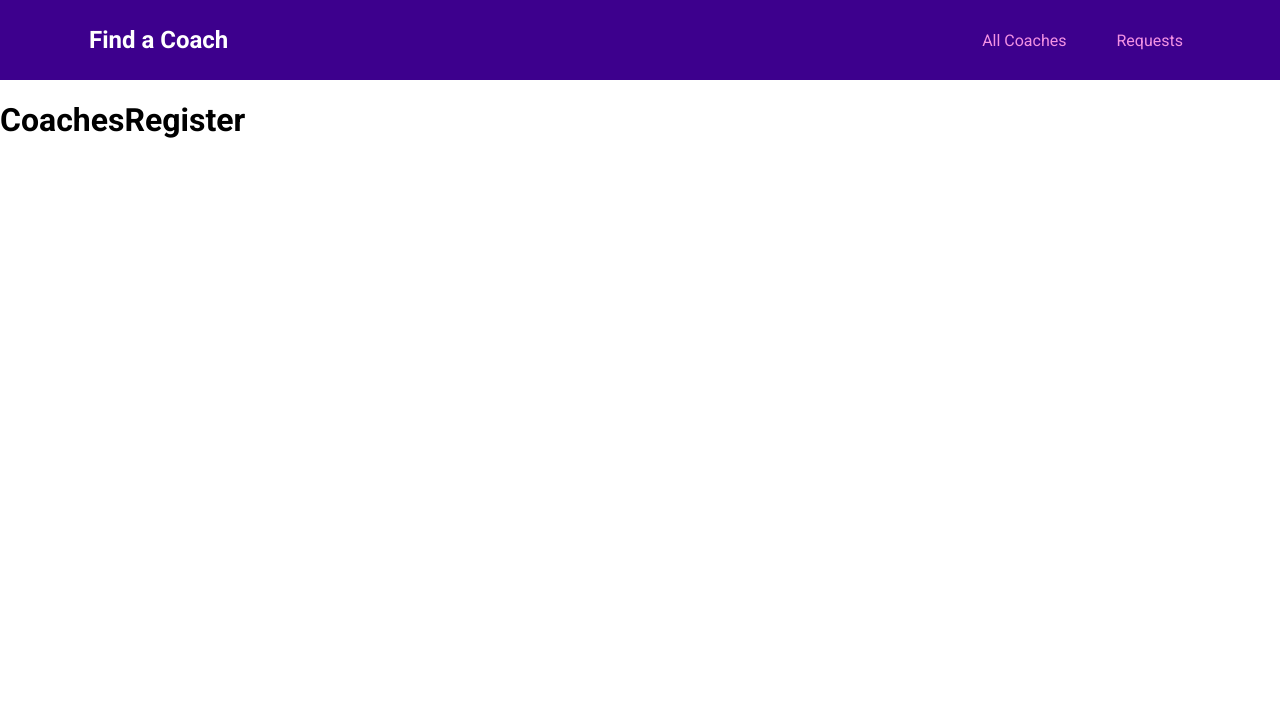
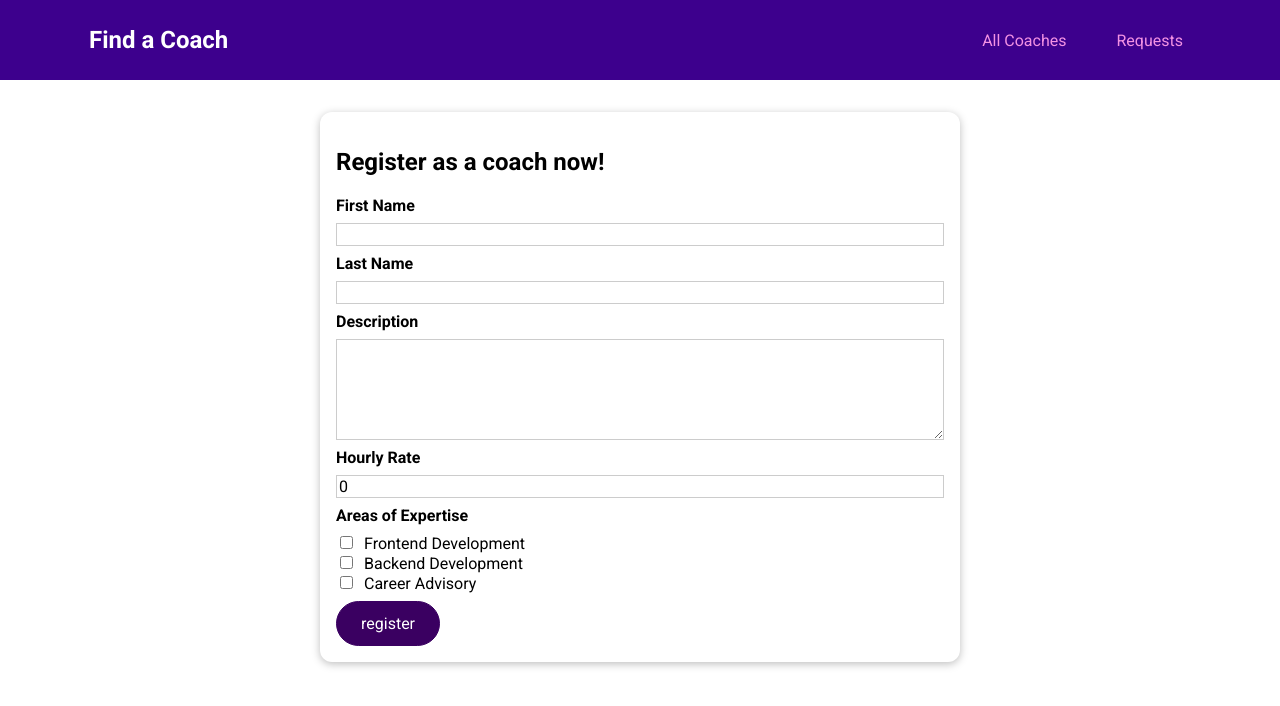
Before and after one commit to eagleduk/vue-perfect-guide, a Vue app in the folder 16. coach finder/vue-project/: page /register in a window 1280 px wide. Shown: the top 706 px of the page. Built offline with nearby package versions, Linux system fonts and the light colour scheme.

Commit message:
16. coach finder > Register Coach

```diff
--- /dev/null
+++ b/16. coach finder/vue-project/src/components/coaches/CoachesForm.vue
@@ -0,0 +1,212 @@
+<template>
+  <base-card>
+    <h2>Register as a coach now!</h2>
+
+    <form @submit.prevent="submit">
+      <div class="form-control" :class="{ invalid: firstName.inValid }">
+        <label for="firstName">First Name</label>
+        <input
+          type="text"
+          id="firstName"
+          v-model.trim="firstName.value"
+          @input="change('firstName')"
+        />
+      </div>
+
+      <div class="form-control" :class="{ invalid: lastName.inValid }">
+        <label for="lastName">Last Name</label>
+        <input
+          type="text"
+          id="lastName"
+          v-model.trim="lastName.value"
+          @input="change('lastName')"
+        />
+      </div>
+
+      <div class="form-control" :class="{ invalid: description.inValid }">
+        <label for="description">Description</label>
+        <textarea
+          id="description"
+          rows="5"
+          v-model.trim="description.value"
+          @input="change('description')"
+        ></textarea>
+      </div>
+
+      <div class="form-control" :class="{ invalid: rate.inValid }">
+        <label for="rate">Hourly Rate</label>
+        <input
+          type="number"
+          id="rate"
+          v-model.number="rate.value"
+          @input="change('rate')"
+        />
+      </div>
+
+      <div class="form-control" :class="{ invalid: areas.inValid }">
+        <h3>Areas of Expertise</h3>
+        <div>
+          <input
+            type="checkbox"
+            id="frontend"
+            value="frontend"
+            v-model="areas.value"
+            @change="change('areas')"
+          />
+          <label for="frontend">Frontend Development</label>
+        </div>
+        <div>
+          <input
+            type="checkbox"
+            id="backend"
+            value="backend"
+            v-model="areas.value"
+            @change="change('areas')"
+          />
+          <label for="backend">Backend Development</label>
+        </div>
+        <div>
+          <input
+            type="checkbox"
+            id="career"
+            value="career"
+            v-model="areas.value"
+            @change="change('areas')"
+          />
+          <label for="career">Career Advisory</label>
+        </div>
+      </div>
+      <base-button>register</base-button>
+    </form>
+  </base-card>
+</template>
+
+<script>
+export default {
+  emits: ["add-coach"],
+  data() {
+    return {
+      firstName: {
+        value: "",
+        inValid: false,
+      },
+      lastName: {
+        value: "",
+        inValid: false,
+      },
+      description: {
+        value: "",
+        inValid: false,
+      },
+      rate: {
+        value: 0,
+        inValid: false,
+      },
+      areas: {
+        value: [],
+        inValid: false,
+      },
+    };
+  },
+  methods: {
+    change(key) {
+      this[key].inValid = false;
+    },
+    inValidate() {
+      let result = false;
+      if (this.firstName.value === "") {
+        this.firstName.inValid = true;
+        result = true;
+      }
+      if (this.lastName.value === "") {
+        this.lastName.inValid = true;
+        result = true;
+      }
+      if (this.description.value === "") {
+        this.description.inValid = true;
+        result = true;
+      }
+      if (this.rate.value < 0) {
+        this.rate.inValid = true;
+        result = true;
+      }
+      if (this.areas.value.length === 0) {
+        this.areas.inValid = true;
+        result = true;
+      }
+      return result;
+    },
+
+    submit() {
+      if (this.inValidate()) return;
+
+      const coach = {
+        firstName: this.firstName.value,
+        lastName: this.lastName.value,
+        areas: this.areas.value,
+        description: this.description.value,
+        hourlyRate: this.rate.value,
+      };
+
+      this.$emit("add-coach", coach);
+    },
+  },
+};
+</script>
+
+<style scoped>
+.form-control {
+  margin: 0.5rem 0;
+}
+
+label {
+  font-weight: bold;
+  display: block;
+  margin-bottom: 0.5rem;
+}
+
+input[type="checkbox"] + label {
+  font-weight: normal;
+  display: inline;
+  margin: 0 0 0 0.5rem;
+}
+
+input,
+textarea {
+  display: block;
+  width: 100%;
+  border: 1px solid #ccc;
+  font: inherit;
+}
+
+input:focus,
+textarea:focus {
+  background-color: #f0e6fd;
+  outline: none;
+  border-color: #3d008d;
+}
+
+input[type="checkbox"] {
+  display: inline;
+  width: auto;
+  border: none;
+}
+
+input[type="checkbox"]:focus {
+  outline: #3d008d solid 1px;
+}
+
+h3 {
+  margin: 0.5rem 0;
+  font-size: 1rem;
+}
+
+.invalid label {
+  color: red;
+}
+
+.invalid input,
+.invalid textarea {
+  border: 1px solid red;
+}
+</style>
--- a/16. coach finder/vue-project/src/pages/coaches/CoachesList.vue
+++ b/16. coach finder/vue-project/src/pages/coaches/CoachesList.vue
@@ -1,12 +1,14 @@
 <template>
   <section>
-    <coaches-filter @search-filter="serchFilter"> </coaches-filter>
+    <coaches-filter @search-filter="searchFilter"> </coaches-filter>
   </section>
   <section>
     <base-card>
       <div class="controls">
         <base-button mode="outline">Refresh</base-button>
-        <base-button to="/register"> Register as Coach </base-button>
+        <base-button v-if="!alreadyCoach" to="/register">
+          Register as Coach
+        </base-button>
       </div>
       <ul>
         <coaches-item
@@ -43,6 +45,9 @@ export default {
     };
   },
   computed: {
+    alreadyCoach() {
+      return this.$store.getters["coaches/alreadyCoach"];
+    },
     searchCoaches() {
       const coaches = this.$store.getters["coaches/coaches"];
       return coaches.filter((coach) => {
@@ -60,7 +65,7 @@ export default {
     },
   },
   methods: {
-    serchFilter(filter) {
+    searchFilter(filter) {
       this.filter = filter;
     },
   },
--- a/16. coach finder/vue-project/src/pages/coaches/CoachesRegister.vue
+++ b/16. coach finder/vue-project/src/pages/coaches/CoachesRegister.vue
@@ -1,7 +1,18 @@
 <template>
-  <h1>CoachesRegister</h1>
+  <coaches-form @add-coach="addCoach"></coaches-form>
 </template>
 
 <script>
-export default {};
+import CoachesForm from "../../components/coaches/CoachesForm.vue";
+export default {
+  components: {
+    CoachesForm,
+  },
+  methods: {
+    addCoach(data) {
+      this.$store.dispatch("coaches/add", data);
+      this.$router.replace("/");
+    },
+  },
+};
 </script>
--- a/16. coach finder/vue-project/src/store/coaches/actions.js
+++ b/16. coach finder/vue-project/src/store/coaches/actions.js
@@ -1 +1,10 @@
-export default {};
+export default {
+  add(context, data) {
+    const userId = context.rootGetters.getUserId;
+
+    context.commit("add", {
+      ...data,
+      id: userId,
+    });
+  },
+};
--- a/16. coach finder/vue-project/src/store/coaches/getters.js
+++ b/16. coach finder/vue-project/src/store/coaches/getters.js
@@ -2,4 +2,7 @@ export default {
   coaches(state) {
     return state.coaches;
   },
+  alreadyCoach(_, getters, _2, rootGetters) {
+    return getters.coaches.some((c) => c.id === rootGetters.getUserId);
+  },
 };
--- a/16. coach finder/vue-project/src/store/coaches/mutations.js
+++ b/16. coach finder/vue-project/src/store/coaches/mutations.js
@@ -1 +1,5 @@
-export default {};
+export default {
+  add(state, payload) {
+    state.coaches.push(payload);
+  },
+};
--- a/16. coach finder/vue-project/src/store/index.js
+++ b/16. coach finder/vue-project/src/store/index.js
@@ -6,4 +6,14 @@ export default createStore({
   modules: {
     coaches: Coaches,
   },
+  state() {
+    return {
+      userId: "c3",
+    };
+  },
+  getters: {
+    getUserId(state) {
+      return state.userId;
+    },
+  },
 });
```
